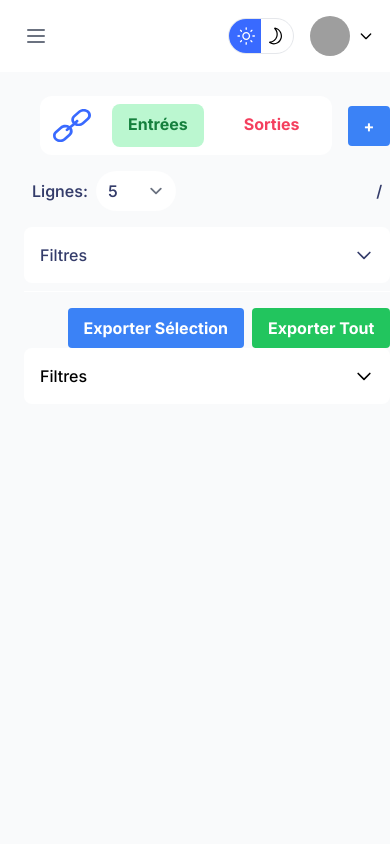
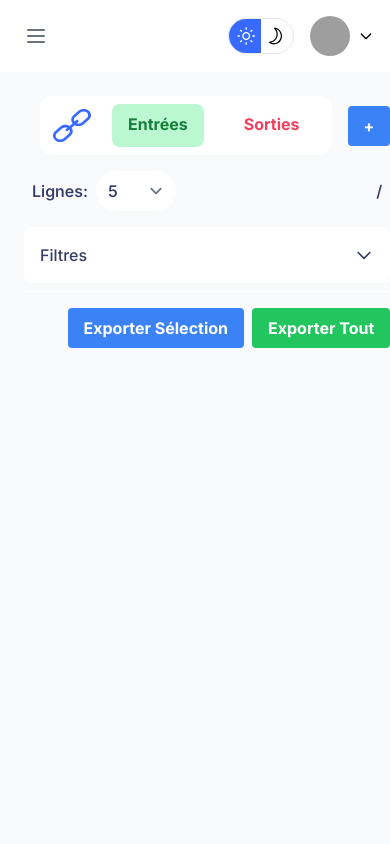
Before and after one commit to Clarco-Mada-digital/GPlus, a Django app: template caisse/templates/caisse/listes/entrees.html in a window 390 px wide. Run offline with Django 3.2, Linux system fonts and the light colour scheme; the template is opened without the code that fills it, so the values that code supplies are empty; some libraries are stand-ins or nearby versions; grey boxes are pictures that could not be loaded.

Commit message:
[Correction: Liste Entrées] Filtre en Mobile

```diff
--- a/caisse/templates/caisse/listes/entrees.html
+++ b/caisse/templates/caisse/listes/entrees.html
@@ -474,15 +474,6 @@
         });
     </script>
 
-    <!-- Ajouter le bouton toggle pour les filtres sur mobile -->
-    <button onclick="toggleFilters()"
-            class="md:hidden w-full flex items-center justify-between p-4 bg-white dark:bg-secondary rounded-lg mb-2">
-        <span class="font-medium">Filtres</span>
-        <svg id="filter-icon" xmlns="http://www.w3.org/2000/svg" class="h-5 w-5 transform transition-transform duration-200" fill="none" viewBox="0 0 24 24" stroke="currentColor">
-            <path stroke-linecap="round" stroke-linejoin="round" stroke-width="2" d="M19 9l-7 7-7-7" />
-        </svg>
-    </button>
-
     <!-- Modifier la section des filtres -->
     <form method="GET" action="{% url 'caisse:liste_entrees' %}"
           class="hidden md:block p-4"
```
